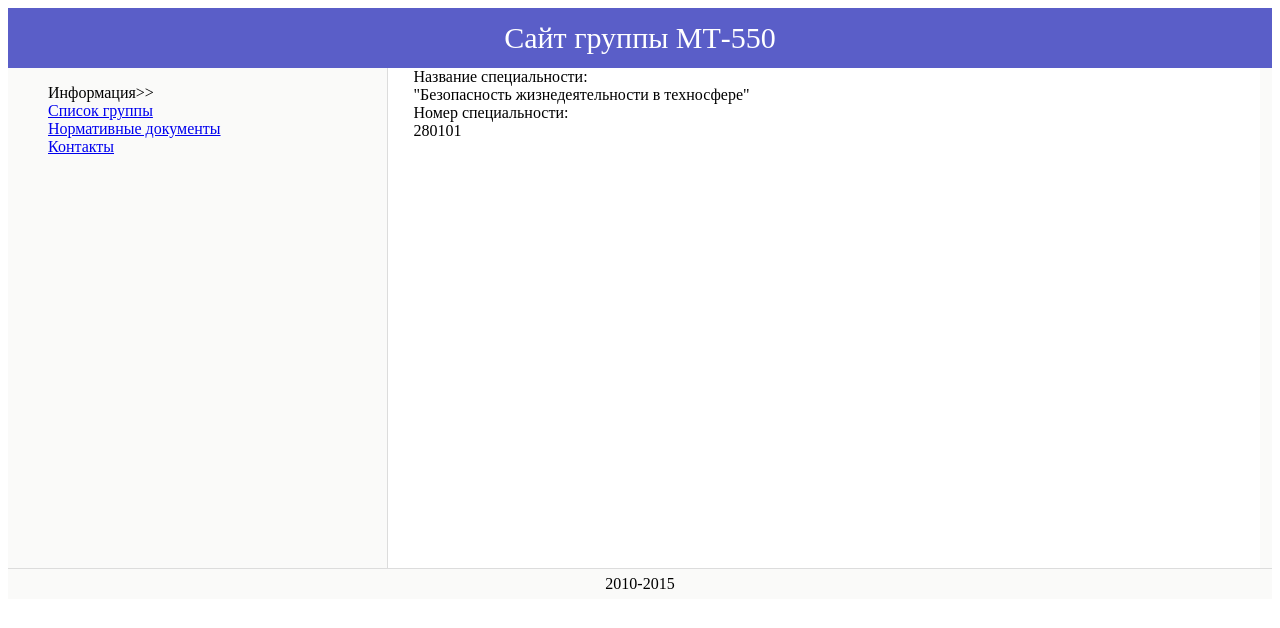
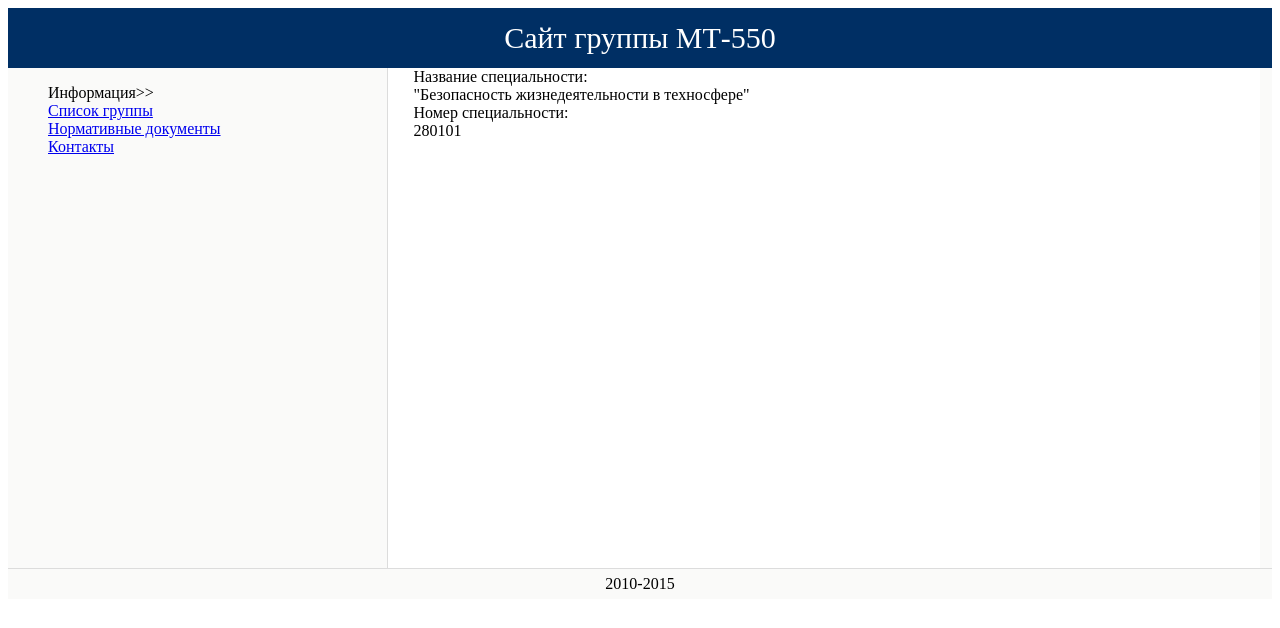
Before and after one commit to aavahr/Di, a plain HTML site: page index.html in a window 1280 px wide. Drawn offline with Linux system fonts and the light colour scheme.

Commit message:
Update style.css

```diff
--- a/style.css
+++ b/style.css
@@ -1,5 +1,5 @@
 #header {
-	background-color: rgb(90, 94, 200);
+	background-color: rgb(0, 47, 100);
 	color: white;
 	text-align: center;
 	text-align: center;
```
